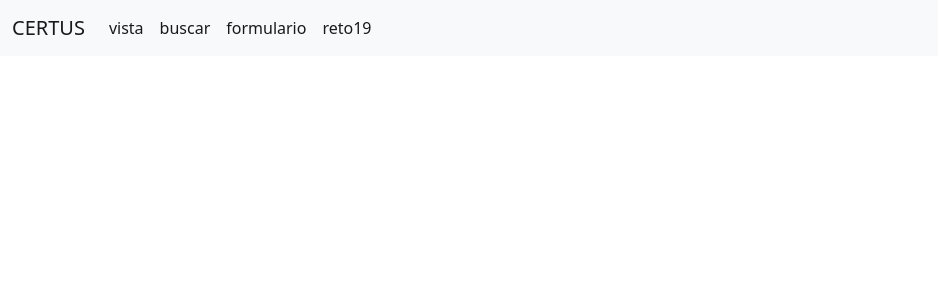
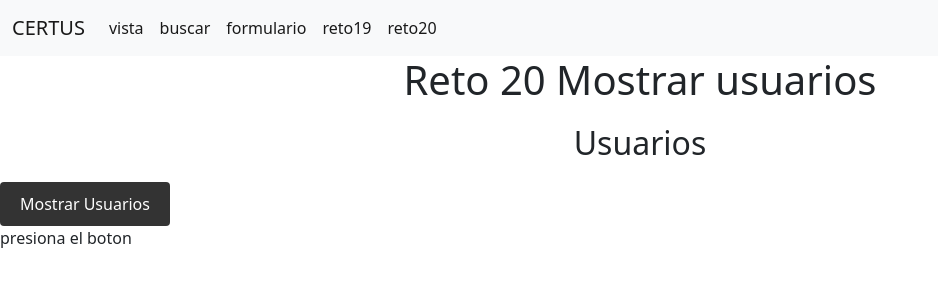
Before and after one commit to fimovol/d19y20, an Angular app: page /reto20 in a window 1280 px wide. Before the commit this address led to /. Shown: the top 300 px of the page, without its empty margins (0-938 px from the left). Built offline with nearby package versions, Linux system fonts and the light colour scheme.

Commit message:
Co-authored-by: samjgaf <samjgaf@users.noreply.github.com>

```diff
--- a/src/app/app-routing.module.ts
+++ b/src/app/app-routing.module.ts
@@ -3,13 +3,15 @@ import { RouterModule, Routes } from '@angular/router';
 import { BusquedaComponent } from './principal/busqueda/busqueda.component';
 import { FormularioComponent } from './principal/formulario/formulario.component';
 import { Reto19Component } from './principal/reto19/reto19.component';
+import { Reto20Component } from './principal/reto20/reto20.component';
 import { VistaComponent } from './principal/vista/vista.component';
 
 const routes: Routes = [
   {path:"vista",component:VistaComponent},
   {path:"busqueda",component:BusquedaComponent},
   {path:"form",component:FormularioComponent},
-  {path:"reto19",component:Reto19Component}
+  {path:"reto19",component:Reto19Component},
+  {path:"reto20",component:Reto20Component}
 ];
 
 @NgModule({
--- /dev/null
+++ b/src/app/models/reto20.ts
@@ -0,0 +1,9 @@
+export type Reto20 = Root2[]
+
+export interface Root2 {
+  postId: number
+  id: number
+  name: string
+  email: string
+  body: string
+}
--- a/src/app/principal/menu/menu.component.html
+++ b/src/app/principal/menu/menu.component.html
@@ -18,6 +18,9 @@
                 <li class="nav-item">
                     <a class="nav-link active" aria-current="page" routerLink="reto19">reto19</a>
                 </li>
+                <li class="nav-item">
+                    <a class="nav-link active" aria-current="page" routerLink="reto20">reto20</a>
+                </li>
             </ul>
         </div>
     </div>
--- /dev/null
+++ b/src/app/principal/reto20/reto20.component.css
@@ -0,0 +1,42 @@
+body {
+    background-color: #1c1c1c;
+    color: #fff;
+}
+
+/* Estilos para los títulos */
+h1, h2 {
+    text-align: center;
+    margin-bottom: 20px;
+}
+
+/* Estilos para el botón */
+button {
+    background-color: #333;
+    color: #fff;
+    padding: 10px 20px;
+    border: none;
+    border-radius: 4px;
+    cursor: pointer;
+}
+
+/* Estilos para la lista de usuarios */
+.Usuarios {
+    list-style: none;
+    margin: 0;
+    padding: 0;
+}
+
+/* Estilos para los elementos de la lista */
+li {
+    padding: 12px;
+    border-bottom: 1px solid #666;
+}
+
+/* Estilos para los elementos con clase "badge" */
+.badge {
+    background-color: #333;
+    color: #fff;
+    padding: 4px 8px;
+    border-radius: 4px;
+    margin-right: 10px;
+}
--- /dev/null
+++ b/src/app/principal/reto20/reto20.component.html
@@ -0,0 +1,13 @@
+<h1>Reto 20 Mostrar usuarios</h1>
+<h2>Usuarios</h2>
+<button name="MostarUsuarios" (click)="mostrarusuarios()">Mostrar Usuarios</button>
+<ul class="Usuarios">
+    <section *ngIf="resultado">
+        <li *ngFor="let usuario of listado">
+            <span clase="badge">{{usuario.id}}</span>{{usuario.name}}
+        </li>
+    </section>
+   <section *ngIf="!resultado">
+        presiona el boton
+   </section>
+</ul>
--- /dev/null
+++ b/src/app/principal/reto20/reto20.component.ts
@@ -0,0 +1,34 @@
+import { Component, OnInit } from '@angular/core';
+import { Reto20 } from 'src/app/models/reto20';
+import { UserserviceService } from 'src/app/services/userservice.service';
+
+@Component({
+  selector: 'app-reto20',
+  templateUrl: './reto20.component.html',
+  styleUrls: ['./reto20.component.css']
+})
+export class Reto20Component implements OnInit {
+
+  constructor(private userService:UserserviceService) { }
+
+  ngOnInit(): void {
+  }
+  resultado = false
+  listado:Reto20 = new Array()
+  mostrarusuarios(){
+    this.ejecutarmetodo()
+  }
+  ejecutarmetodo(){
+    this.userService.getre20mostrar().subscribe({
+      next: (response: any) => {
+        this.resultado = true
+        this.listado = response.body;console.log(response)
+      },
+      error: (e)=> {
+        this.resultado = false
+        console.error(e)
+      },
+      complete: () => console.log("la api te dio todo lo qeu tenia")
+    })
+  }
+}
--- a/src/app/services/userintersector.service.ts
+++ b/src/app/services/userintersector.service.ts
@@ -8,7 +8,7 @@ export class UserintersectorService implements HttpInterceptor {
 
   constructor() { }
   intercept(req: HttpRequest<any>, next: HttpHandler): Observable<HttpEvent<any>> {
-    console.log("hola desde el intersector jejejej")
+    console.log("hola desde el intersector ")
     req = req.clone({
       setHeaders:{
         'Authorization':"token de autorizacion"}
--- a/src/app/services/userservice.service.ts
+++ b/src/app/services/userservice.service.ts
@@ -14,6 +14,7 @@ export class UserserviceService {
 
   apiUser = environment.apiURL + "users/"
   apireto19 = environment.apireto19
+  apireto20=environment.apireto20
   getUsersAll():Observable<Users>{
     return this.http.get<Users>(this.apiUser)
   }
@@ -32,4 +33,7 @@ export class UserserviceService {
   getUserAllInterceptor():Observable<any>{
     return this.http.get(this.apiUser,{observe:"response"})
   }
+  getre20mostrar():Observable<any>{
+    return this.http.get(this.apireto20,{observe:"response"})
+  }
 }
--- a/src/environments/environment.ts
+++ b/src/environments/environment.ts
@@ -5,7 +5,8 @@
 export const environment = {
   production: false,
   apiURL:"https://jsonplaceholder.typicode.com/",
-  apireto19: "https://jsonplaceholder.typicode.com/albums"
+  apireto19: "https://jsonplaceholder.typicode.com/albums",
+  apireto20: "https://jsonplaceholder.typicode.com/comments"
 };
 
 /*
```
Also changed, not shown: src/app/principal/principal.module.ts (+5 -2 lines), 1 other file (tests, documents, lock files or other folders).
